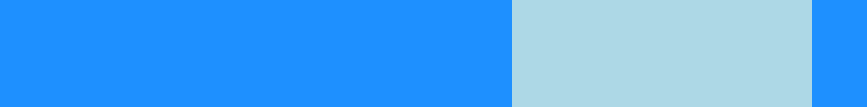
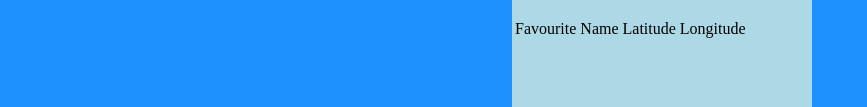
Before and after one commit to MJeorrett/cc-homework-w11-d2, a website: page index.html in a window 1280 px wide. Shown: the part 517-624 px from the top of the page, without its empty margins (0-867 px from the left). Drawn offline with Linux system fonts and the light colour scheme; some packages are replaced by stand-ins of ours.

Commit message:
changing favourites list to table

```diff
--- a/index.html
+++ b/index.html
@@ -13,12 +13,20 @@
       <div id="map-container" class="flex-item"></div>
       <div id="favourites-container" class="flex-item">
         <h2>Favourites</h2>
-        <ul id="favourites-list"></ul>
+        <table id="favourites-list">
+          <thead>
+            <tr>
+              <td>Favourite Name</td>
+              <td>Latitude</td>
+              <td>Longitude</td>
+            </tr>
+          </thead>
+        </table>
       </div>
     <div>
     <hr/>
     <p id="location-display"></p>
-    <input id="location-name-input" type="text" placeholder="Enter name for favourite"/>
+    <input id="favourite-name-input" type="text" placeholder="Enter name for favourite"/>
     <button id="add-favourite-button" >Add Favourite</button>
     <hr/>
     <form action="">
```
